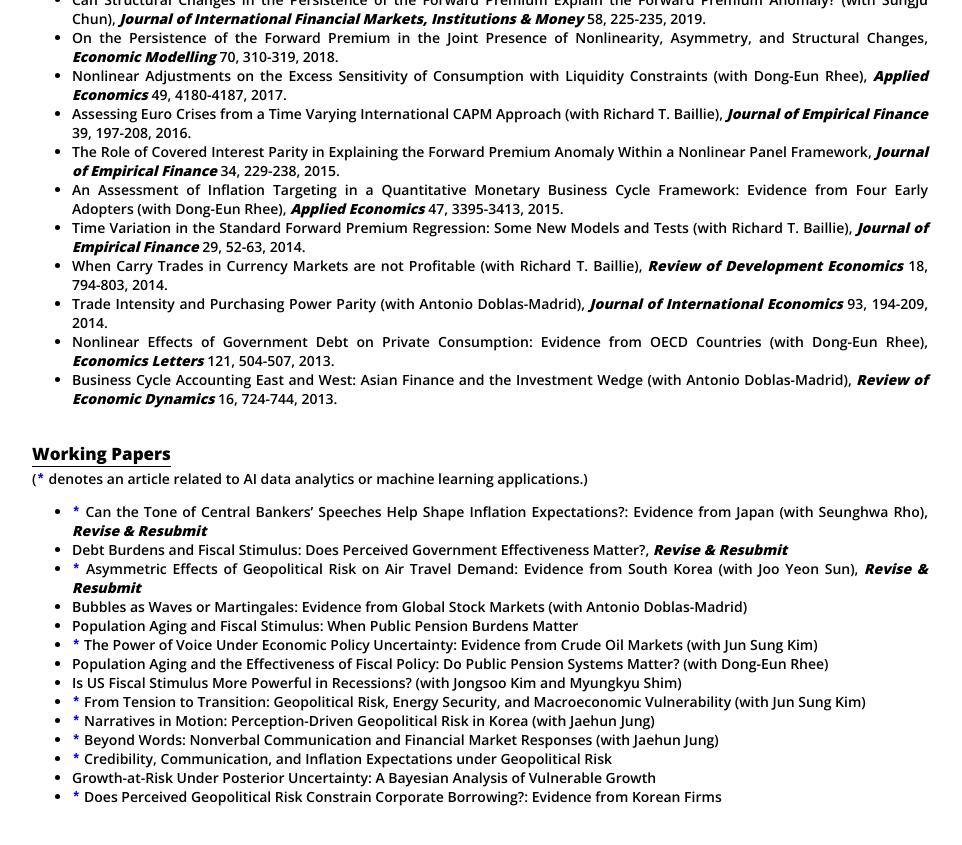
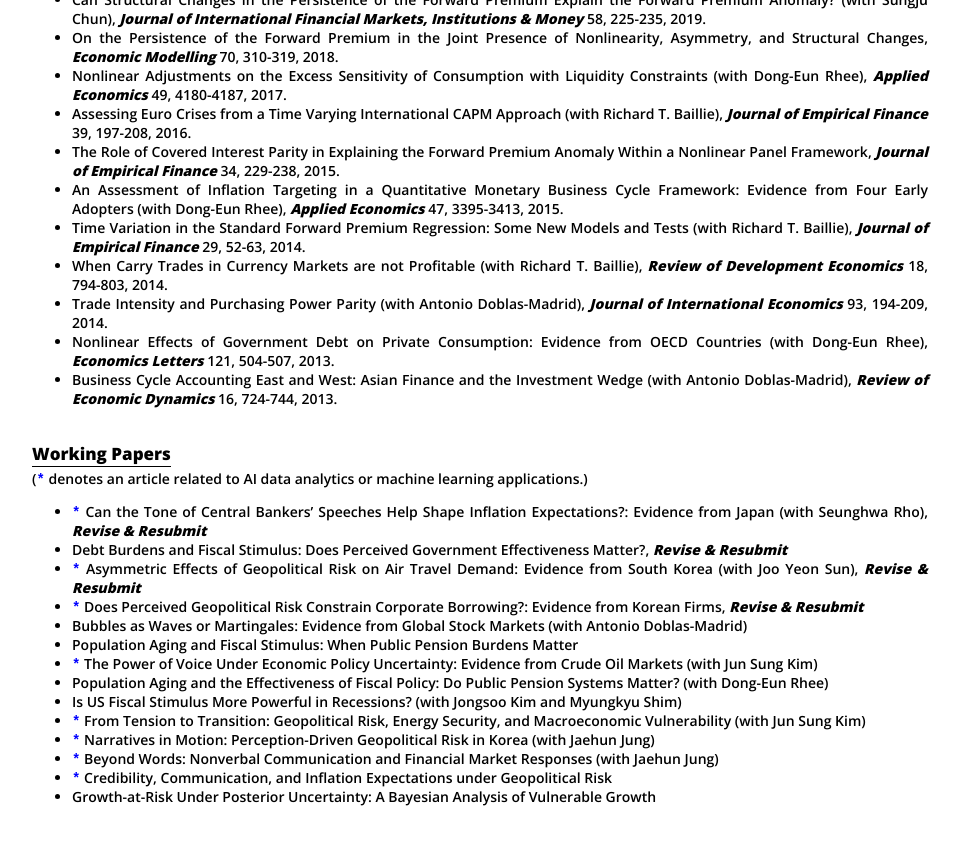
Before and after one commit to dooyeoncho/dooyeoncho.github.io, a Jekyll site: the page built from pages/research.html, in a window 1280 px wide and 900 px high, scrolled down 1199 px. Shown: the top 845 px of the window, without its empty margins (160-1122 px from the left). Built offline with Jekyll 4.4.1, drawn with Linux system fonts in a browser that asks for light colours.

Commit message:
Update research.html

```diff
--- a/pages/research.html
+++ b/pages/research.html
@@ -101,6 +101,7 @@
 		<span class="highlight-title"><li><code style="color : blue"><b>*</b></code> Can the Tone of Central Bankers’ Speeches Help Shape Inflation Expectations?: Evidence from Japan (with Seunghwa Rho), <em property="italic"><b>Revise & Resubmit</b></em></li></span>
 		<span class="highlight-title"><li>Debt Burdens and Fiscal Stimulus: Does Perceived Government Effectiveness Matter?, <em property="italic"><b>Revise & Resubmit</b></em></li></span>
 		<span class="highlight-title"><li><code style="color : blue"><b>*</b></code> Asymmetric Effects of Geopolitical Risk on Air Travel Demand: Evidence from South Korea (with Joo Yeon Sun), <em property="italic"><b>Revise & Resubmit</b></em></li></span>
+		<span class="highlight-title"><li><code style="color : blue"><b>*</b></code> Does Perceived Geopolitical Risk Constrain Corporate Borrowing?: Evidence from Korean Firms, <em property="italic"><b>Revise & Resubmit</b></em></li></span>
 		<span class="highlight-title"><li>Bubbles as Waves or Martingales: Evidence from Global Stock Markets (with Antonio Doblas-Madrid)</li></span>
 		<span class="highlight-title"><li>Population Aging and Fiscal Stimulus: When Public Pension Burdens Matter</li></span>
 		<span class="highlight-title"><li><code style="color : blue"><b>*</b></code> The Power of Voice Under Economic Policy Uncertainty: Evidence from Crude Oil Markets (with Jun Sung Kim)</li></span>
@@ -111,6 +112,5 @@
 		<span class="highlight-title"><li><code style="color : blue"><b>*</b></code> Beyond Words: Nonverbal Communication and Financial Market Responses (with Jaehun Jung)</li></span>
 		<span class="highlight-title"><li><code style="color : blue"><b>*</b></code> Credibility, Communication, and Inflation Expectations under Geopolitical Risk</li></span>
 		<span class="highlight-title"><li> Growth-at-Risk Under Posterior Uncertainty: A Bayesian Analysis of Vulnerable Growth</li></span>
-		<span class="highlight-title"><li><code style="color : blue"><b>*</b></code> Does Perceived Geopolitical Risk Constrain Corporate Borrowing?: Evidence from Korean Firms</li></span>
 	</ul>
 </div>&nbsp;&nbsp;&nbsp;&nbsp;&nbsp;&nbsp;
```
